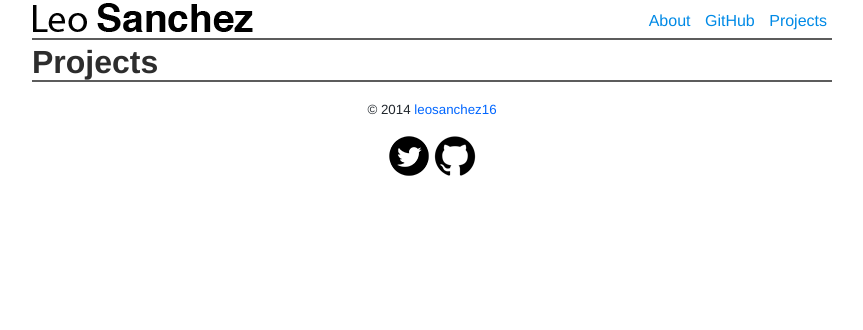
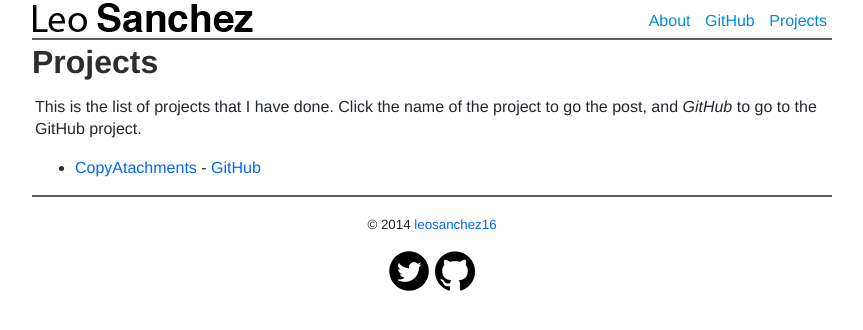
Before and after one commit to leosanchez16/leosanchez16.github.io, a Jekyll site: the page built from projects.md, in a window 1280 px wide. Shown: the top 330 px of the page, without its empty margins (208-1071 px from the left). Built offline with Jekyll 4.4.1, drawn with Linux system fonts in a browser that asks for light colours.

Commit message:
Updated Projects
Updated Projects

```diff
--- a/projects.md
+++ b/projects.md
@@ -3,3 +3,9 @@
 title: Projects
 permalink: /projects/
 ---
+This is the list of projects that I have done. Click the name of the project to go the post, and *GitHub* to go to the GitHub project.
+
+*	[CopyAtachments][1]  - [GitHub][2]
+
+[1]: /how-to-transfer-sms-attachments-from-iphone
+[2]: https://github.com/leosanchez16/CopyAttachments
```
